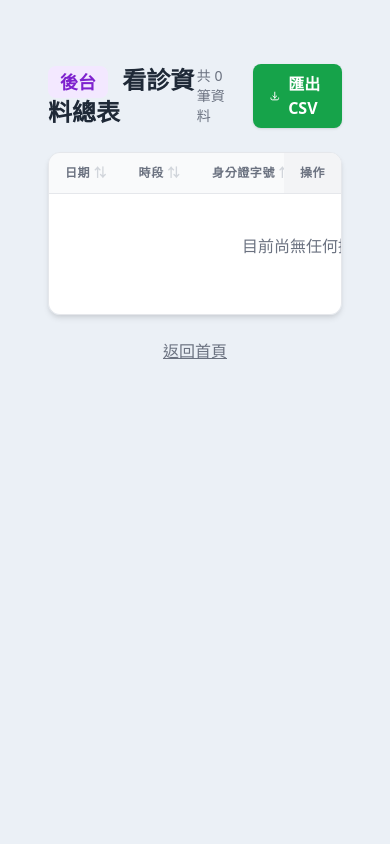
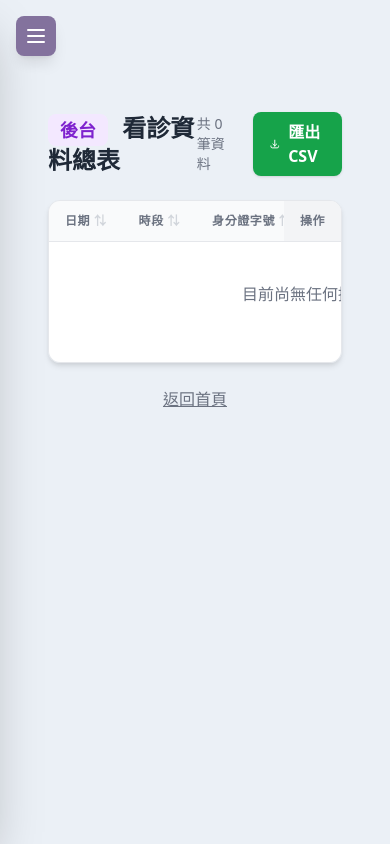
Before and after one commit to hahaifoundhisgithub/dentist_app, a Django app: page /clinic/data/sheet/ in a window 390 px wide. Run offline with Django 5.2, Linux system fonts and the light colour scheme; the visitor is signed in with stand-in values (Sample User, id 1); data comes from the database, SQL or seed files in the repository; data that the repository does not hold is empty; some libraries are stand-ins or nearby versions.

```diff
--- a/apps/core/static/core/css/global.css
+++ b/apps/core/static/core/css/global.css
@@ -75,3 +75,22 @@
 .bg-green-50 {
   background-color: rgba(131, 114, 157, 0.1) !important; /* 打圈圈背景改成淡淡的主色 */
 }
+
+/* 移動端側邊欄樣式 */
+@media (max-width: 767px) {
+  #sidebar {
+    position: fixed;
+    top: 0;
+    left: 0;
+    height: 100vh;
+    width: 16rem; /* w-64 */
+  }
+
+  #mobile-overlay {
+    transition: opacity 0.3s ease-in-out;
+  }
+
+  #mobile-overlay:not(.hidden) {
+    opacity: 1;
+  }
+}
--- a/apps/core/static/core/js/global.js
+++ b/apps/core/static/core/js/global.js
@@ -7,6 +7,59 @@
 document.addEventListener("DOMContentLoaded", function () {
     console.log("圖書管理系統已載入");
 
-    // 可以在這裡加入全域的功能
-    // 例如:側邊欄的展開/收合動畫、全域的通知系統等
+    // 移動端側邊欄切換功能
+    const mobileMenuButton = document.getElementById('mobile-menu-button');
+    const mobileCloseButton = document.getElementById('mobile-close-button');
+    const sidebar = document.getElementById('sidebar');
+    const mobileOverlay = document.getElementById('mobile-overlay');
+
+    function openSidebar() {
+        if (sidebar && mobileOverlay) {
+            sidebar.classList.remove('-translate-x-full');
+            sidebar.classList.add('translate-x-0');
+            mobileOverlay.classList.remove('hidden');
+            document.body.style.overflow = 'hidden'; // 防止背景滾動
+        }
+    }
+
+    function closeSidebar() {
+        if (sidebar && mobileOverlay) {
+            sidebar.classList.add('-translate-x-full');
+            sidebar.classList.remove('translate-x-0');
+            mobileOverlay.classList.add('hidden');
+            document.body.style.overflow = ''; // 恢復滾動
+        }
+    }
+
+    if (mobileMenuButton) {
+        mobileMenuButton.addEventListener('click', openSidebar);
+    }
+
+    if (mobileCloseButton) {
+        mobileCloseButton.addEventListener('click', closeSidebar);
+    }
+
+    if (mobileOverlay) {
+        mobileOverlay.addEventListener('click', closeSidebar);
+    }
+
+    // 點擊側邊欄連結時，在移動端自動關閉側邊欄
+    if (sidebar) {
+        const sidebarLinks = sidebar.querySelectorAll('a');
+        sidebarLinks.forEach(link => {
+            link.addEventListener('click', () => {
+                // 只在移動端關閉
+                if (window.innerWidth < 768) {
+                    closeSidebar();
+                }
+            });
+        });
+    }
+
+    // 視窗大小改變時，如果是桌面版則關閉移動端側邊欄
+    window.addEventListener('resize', () => {
+        if (window.innerWidth >= 768) {
+            closeSidebar();
+        }
+    });
   });
--- a/apps/core/templates/base.html
+++ b/apps/core/templates/base.html
@@ -33,10 +33,27 @@
     {% block extra_css %}{% endblock %}
   </head>
   <body class="bg-brand-bg font-sans text-gray-800">
+    <!-- Mobile menu button -->
+    <button id="mobile-menu-button" class="md:hidden fixed top-4 left-4 z-50 p-2 bg-brand text-white rounded-lg shadow-lg hover:bg-brand-dark transition">
+      <svg class="w-6 h-6" fill="none" stroke="currentColor" viewBox="0 0 24 24">
+        <path stroke-linecap="round" stroke-linejoin="round" stroke-width="2" d="M4 6h16M4 12h16M4 18h16"></path>
+      </svg>
+    </button>
+
+    <!-- Mobile overlay -->
+    <div id="mobile-overlay" class="md:hidden fixed inset-0 bg-black/50 z-40 hidden"></div>
+
     <div class="flex min-h-screen">
 
-      <aside class="w-64 bg-gradient-to-b from-brand to-[#5E5170] text-white flex-shrink-0 hidden md:block shadow-2xl z-10 flex flex-col h-screen">
-        <div class="p-6 flex-1 flex flex-col overflow-y-auto">
+      <aside id="sidebar" class="w-64 bg-gradient-to-b from-brand to-[#5E5170] text-white flex-shrink-0 fixed md:static h-screen shadow-2xl z-40 flex flex-col transform -translate-x-full md:translate-x-0 transition-transform duration-300 ease-in-out">
+        <div class="p-6 flex-1 flex flex-col overflow-y-auto relative">
+
+          <!-- Close button for mobile -->
+          <button id="mobile-close-button" class="md:hidden absolute top-4 right-4 p-2 text-white hover:bg-white/10 rounded-lg transition">
+            <svg class="w-6 h-6" fill="none" stroke="currentColor" viewBox="0 0 24 24">
+              <path stroke-linecap="round" stroke-linejoin="round" stroke-width="2" d="M6 18L18 6M6 6l12 12"></path>
+            </svg>
+          </button>
 
           <div class="mb-8 flex-shrink-0">
             <a href="{% url 'member_home' %}" class="flex items-center space-x-3 hover:opacity-90 transition group">
@@ -153,7 +170,7 @@
         </div>
       </aside>
 
-      <main class="flex-1 p-8 overflow-y-auto h-screen">
+      <main class="flex-1 p-8 md:p-8 pt-20 md:pt-8 overflow-y-auto h-screen">
 
         {% if messages %}
             <div class="container mx-auto max-w-4xl mb-6">
```
Also changed, not shown: apps/core/templates/core/base.html (+20 -3 lines).
